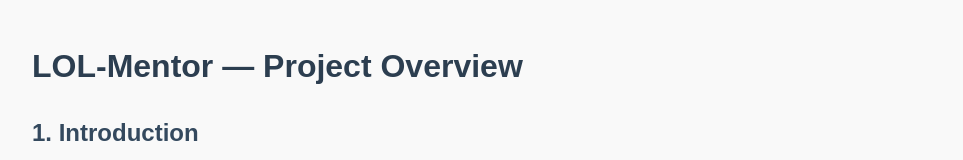
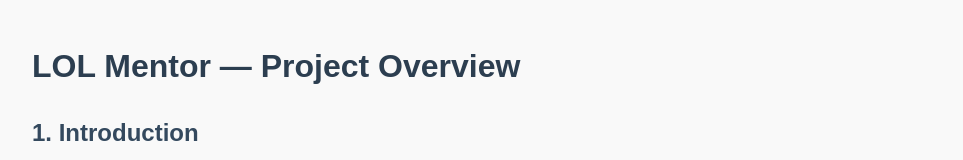
Before and after one commit to chacetians/LOL-Mentor, a plain HTML site: page index.html in a window 1280 px wide. Shown: the top 160 px of the page, without its empty margins (158-1121 px from the left). Drawn offline with Linux system fonts and the light colour scheme.

Commit message:
Update index.html

```diff
--- a/index.html
+++ b/index.html
@@ -3,7 +3,7 @@
 <head>
   <meta charset="UTF-8">
   <meta name="viewport" content="width=device-width, initial-scale=1.0">
-  <title>LOL-Mentor</title>
+  <title>LOL Mentor</title>
   <style>
     body { font-family: Arial, sans-serif; line-height: 1.6; padding: 20px; max-width: 900px; margin: auto; background: #f9f9f9; color: #333; }
     h1 { color: #2c3e50; }
@@ -16,7 +16,7 @@
   </style>
 </head>
 <body>
-  <h1>LOL-Mentor — Project Overview</h1>
+  <h1>LOL Mentor — Project Overview</h1>
 
   <h2>1. Introduction</h2>
   <p>I am a Chinese League of Legends content creator and streamer developing a <strong>personal analysis tool</strong> for educational purposes.<br>
```
